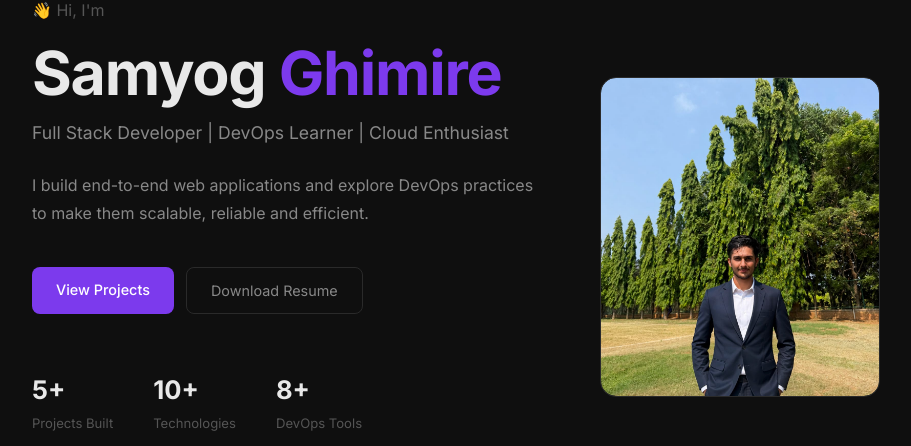
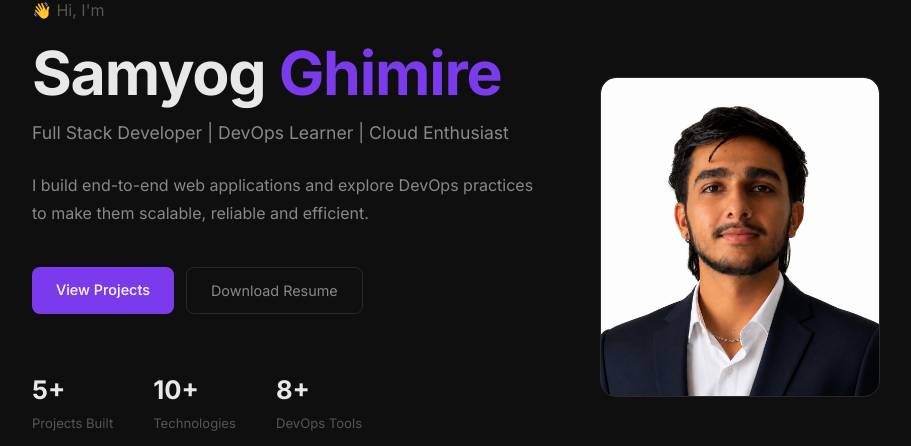
Before and after one commit to SamyogGhimire/Samyog-Portfolio, a React (Vite) app in the folder frontend/: page / in a window 1280 px wide. Shown: the part 200-646 px from the top of the page, without its empty margins (184-1095 px from the left). Built offline with nearby package versions, Linux system fonts and the light colour scheme; no server answers.

Commit message:
Replace Photo.jpeg with Photo.png and update project list in Projects.jsx

```diff
--- a/frontend/src/pages/Home.jsx
+++ b/frontend/src/pages/Home.jsx
@@ -117,7 +117,7 @@ export default function Home() {
           </div>
 
           <div className="photo-box">
-            <img src="./Photo.jpeg" alt="Samyog Ghimire" />
+            <img src="/public/Photo.png" alt="Samyog Ghimire" />
           </div>
         </div>
       </div>
--- a/frontend/src/pages/Projects.jsx
+++ b/frontend/src/pages/Projects.jsx
@@ -1,8 +1,17 @@
 import React from 'react'
 
 const projects = [
+    {
+    id: 1,
+    title: 'Fitness Website',
+    description: 'A full-stack gym management website built with React, Node.js, MongoDB, and Socket.IO. Features include online membership booking, QR code based gym entry, real-time crowd tracking, trainer hiring, and an admin scanner panel.',
+    tags: ['React', 'NodeJS', 'MongoDB','Socket.IO'],
+    github: 'https://github.com/SamyogGhimire/Fitness-Webpage',
+    live: 'https://fitness-webpage-nine.vercel.app/',
+    status: 'Completed',
+  },
   {
-    id: 1,
+    id: 2,
     title: 'AWS CICD Project',
     description: 'Configuring and running AWS CodeBuild for a simple python project, including defining build specifications and integrating with other AWS services.',
     tags: ['AWS', 'AWS CodeBuild'],
@@ -11,7 +20,7 @@ const projects = [
     status: 'Completed',
   },
   {
-    id: 2,
+    id: 3,
     title: 'Terraform AWS Project',
     description: 'Terraform project that provisions an AWS VPC with public subnets, EC2 web servers behind an Application Load Balancer, and an S3 bucket for storage.',
     tags: ['Docker', 'AWS', 'Linux'],
@@ -20,21 +29,12 @@ const projects = [
     status: 'Completed',
   },
   {
-    id: 3,
+    id: 4,
     title: 'Portfolio Website',
     description: 'This portfolio — React + Vite frontend with an Express.js backend.',
     tags: ['React', 'Node.js', 'Vite'],
     github: 'https://github.com/SamyogGhimire/Samyog-Portfolio',
     live: 'https://samyogghimire.com.np',
-    status: 'Completed',
-  },
-  {
-    id: 4,
-    title: 'Fitness Website',
-    description: 'A full-stack gym management website built with React, Node.js, MongoDB, and Socket.IO. Features include online membership booking, Razorpay payment integration, QR code based gym entry, real-time crowd tracking, trainer hiring, and an admin scanner panel.',
-    tags: ['React', 'NodeJS', 'MongoDB','Socket.IO'],
-    github: 'https://github.com/SamyogGhimire/Fitness-Webpage',
-    live: 'https://fitness-webpage-nine.vercel.app/',
     status: 'Completed',
   },
   {
```
Also changed, not shown: frontend/public/Photo.jpeg (deleted), frontend/public/Photo.png (added).
